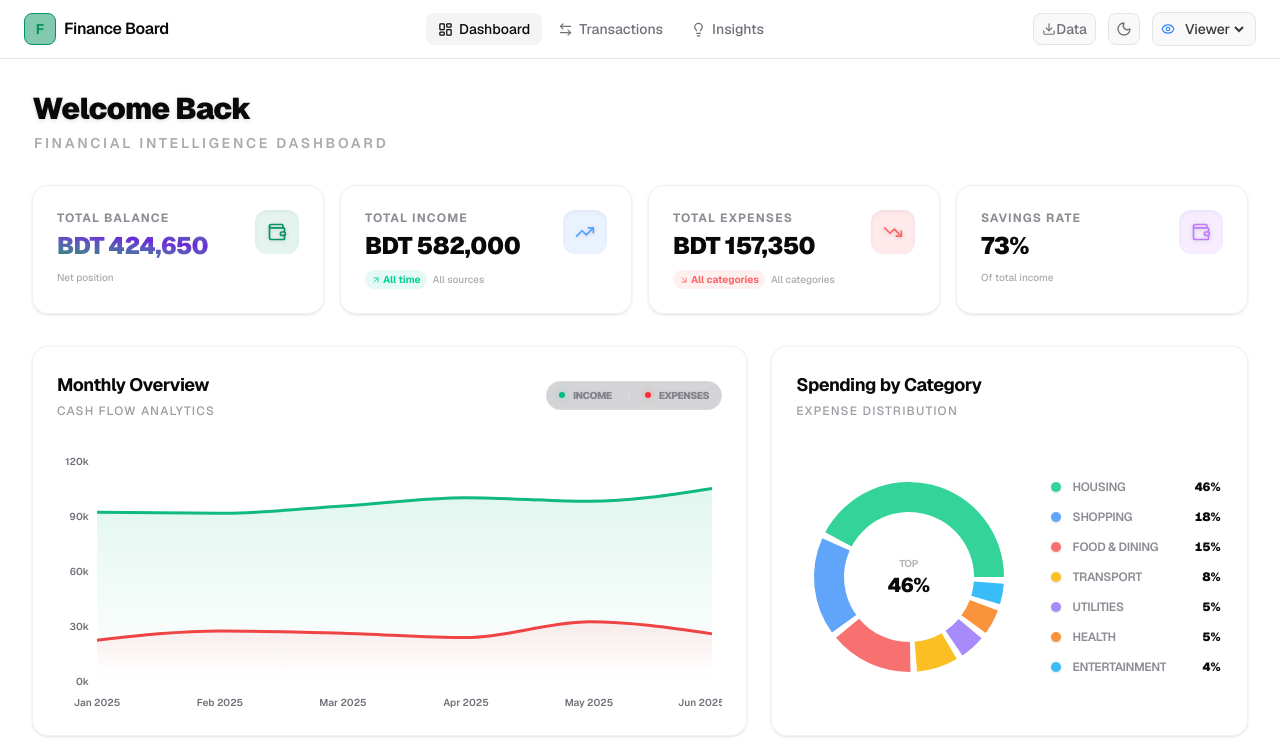
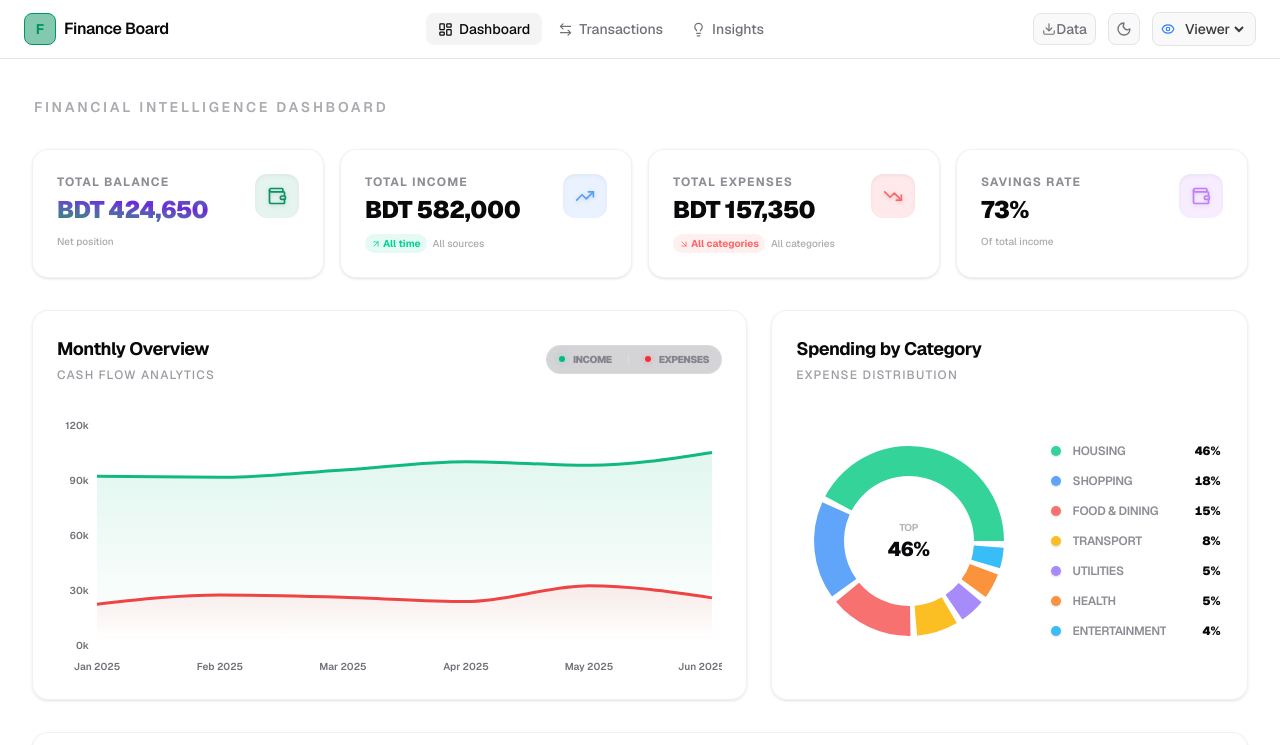
Before and after one commit to impranoybiswas/finance-dashboard, a Next.js app: page / in a window 1280 px wide. Shown: the top 745 px of the page. Built offline with nearby package versions, Linux system fonts and the light colour scheme.

Commit message:
remove output.log

```diff
--- a/src/app/page.tsx
+++ b/src/app/page.tsx
@@ -35,13 +35,11 @@ export default function DashboardPage() {
       className="flex flex-col gap-8 pb-10"
     >
       {/* Page title */}
-      <motion.div variants={item}>
-        <h1 className="text-3xl font-black text-foreground tracking-tight drop-shadow-sm">
-          Welcome Back
-        </h1>
-        <p className="text-sm font-semibold text-muted-foreground/60 uppercase tracking-[0.2em] mt-1.5 ml-0.5">
-          Financial Intelligence Dashboard
-        </p>
+      <motion.div
+        variants={item}
+        className="text-sm font-semibold text-muted-foreground/60 uppercase tracking-[0.2em] mt-1.5 ml-0.5"
+      >
+        Financial Intelligence Dashboard
       </motion.div>
 
       {/* Summary cards */}
```
Also changed, not shown: 2 other files (tests, documents, lock files or other folders).
